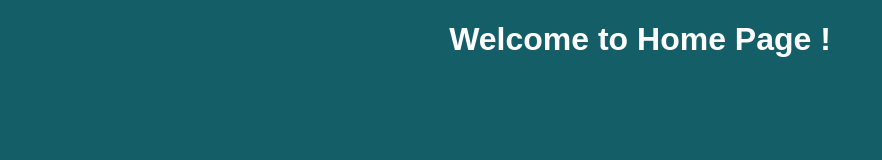
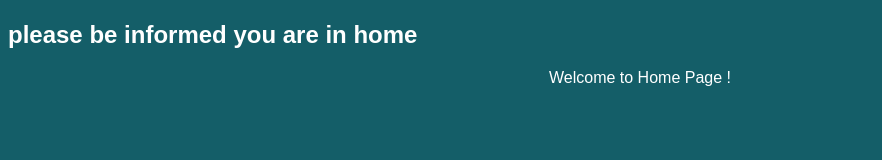
Before and after one commit to shuba123/Password_Validation, a website: page src/home.html in a window 1280 px wide. Shown: the whole page, without its empty margins (0-882 px from the left). Drawn offline with Linux system fonts and the light colour scheme.

Commit message:
introduced h2 tag for more information

```diff
--- a/src/home.html
+++ b/src/home.html
@@ -20,6 +20,7 @@
 <body>
     <form action = "POST">
     <h1>
+        <h2>please be informed you are in home</h2>
      <center>  Welcome to Home Page !</center>
     </h1>
 </form>
--- a/src/index.js
+++ b/src/index.js
@@ -72,7 +72,9 @@ mongoClient.connect(url, function(err, client) {
         client.close();
       }
     });
+
   });
+
 });
 var createDocuments = function(user, db, res, callback) {
   const collection = db.collection("adduser");
```
